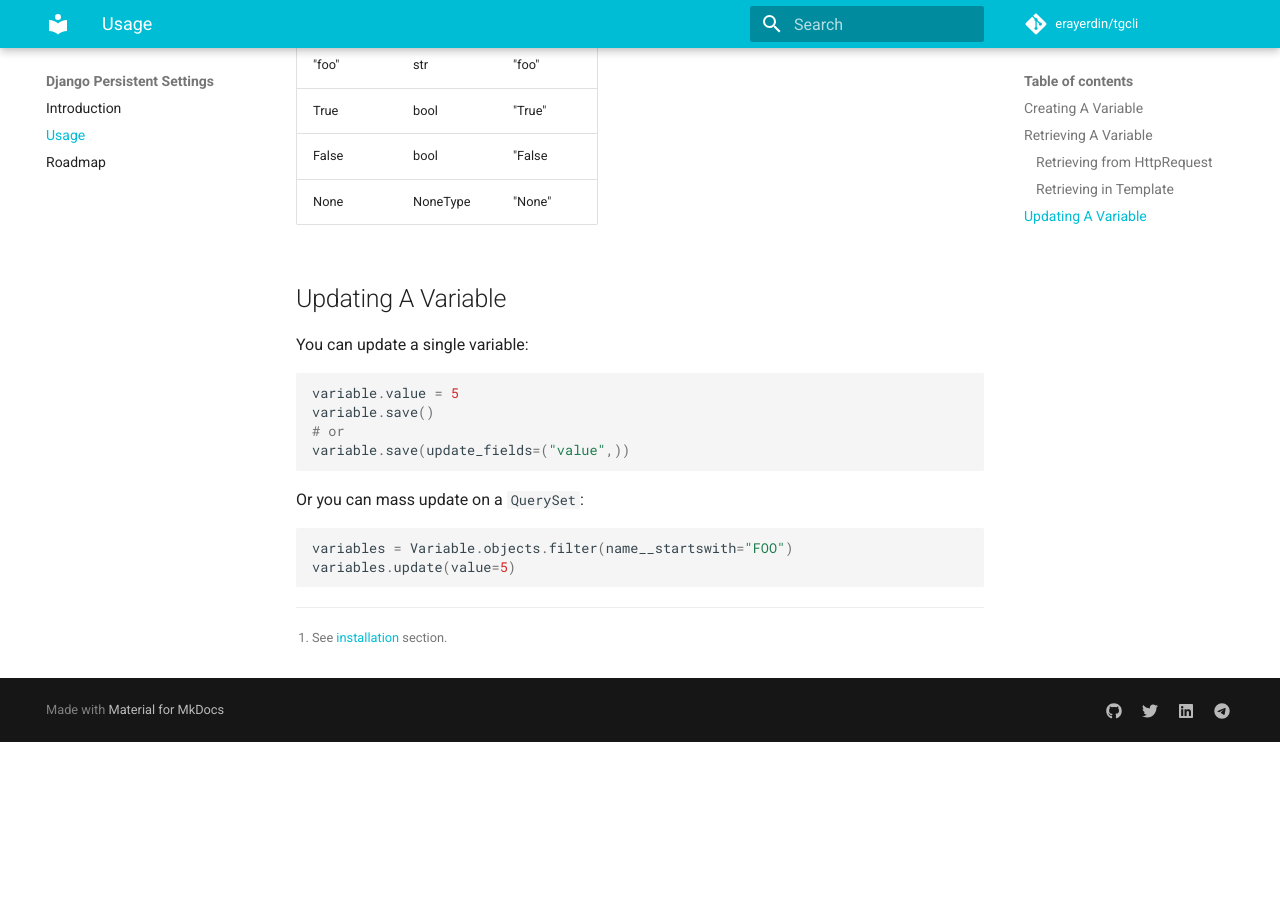
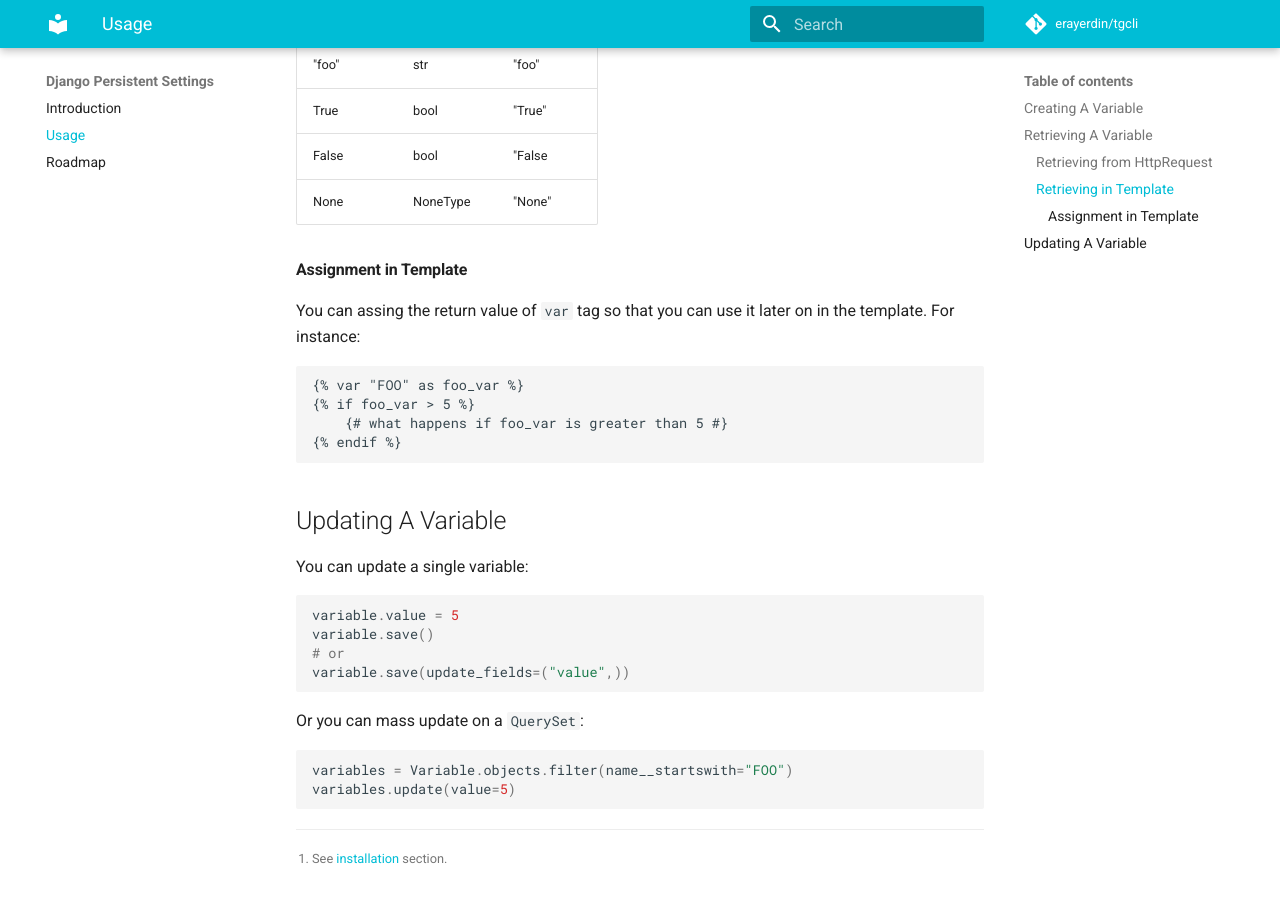
Before and after one commit to erayerdin/django-persistent-settings, an MkDocs documentation site: the page built from docs/usage.md, in a window 1280 px wide and 900 px high, scrolled down 2194 px. Built offline with MkDocs 1.6.1 and Material for MkDocs 9.7.7, drawn with Linux system fonts in a browser that asks for light colours; comment, search, counter and statistics services are not loaded; before the commit the page ends 2936 px from its top, so only the background shows below that.

Commit message:
added how to assign in template

````diff
--- a/docs/usage.md
+++ b/docs/usage.md
@@ -108,6 +108,17 @@ The table below shows which type of value renders how:
 | False | bool | "False |
 | None | NoneType | "None" |
 
+#### Assignment in Template
+
+You can assing the return value of `var` tag so that you can use it later on
+in the template. For instance:
+
+```html
+{% var "FOO" as foo_var %}
+{% if foo_var > 5 %}
+    {# what happens if foo_var is greater than 5 #}
+{% endif %}
+```
 
 ## Updating A Variable
 
````
